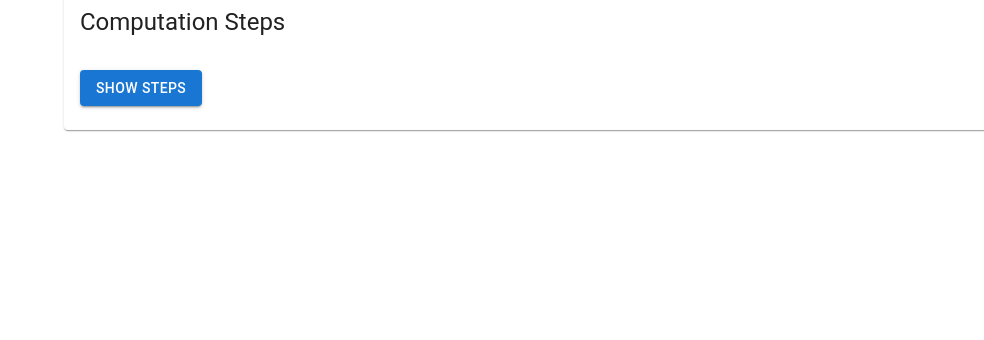
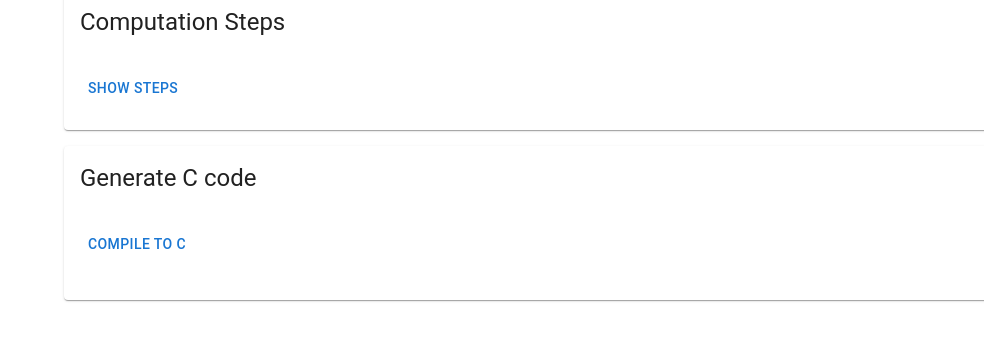
Before and after one commit to Jobhdez/lalg-learn, a React (Vite) app in the folder ui/: page /matrix in a window 1280 px wide. Shown: the part 1015-1355 px from the top of the page, without its empty margins (296-1280 px from the left). Built offline with nearby package versions, Linux system fonts and the light colour scheme.

Commit message:
add compilation step

```diff
--- a/ui/src/components/MatrixExpression.tsx
+++ b/ui/src/components/MatrixExpression.tsx
@@ -19,6 +19,7 @@ const MatrixExpression = () => {
   const [opExp, setOpExp] = React.useState<string>("");
   const [steps, setSteps] = React.useState<string[]>([]);
   const [showSteps, setShowSteps] = React.useState<boolean>(false);
+  const [compiledCode, setCompileCode] = React.useState<string>("");
 
   const compileToMathJax = (operation: string) => {
     const parseMatrix = (matrix: string) => {
@@ -122,6 +123,25 @@ const MatrixExpression = () => {
       });
   }
 
+  function compile_mat_exp() {
+    const mat_interp_api = "http://127.0.0.1:8000/api/c/matrix/";
+    const data = new URLSearchParams();
+    const vec_exp: string = matrix1 + opExp + matrix2;
+    data.append("exp", vec_exp);
+    fetch(mat_interp_api, {
+      method: "POST",
+      headers: {
+        Accept: "application/json",
+        "Content-Type": "application/x-www-form-urlencoded",
+      },
+      body: data,
+    })
+      .then((response) => response.json())
+      .then((data) => {
+        console.log(data.exp);
+        setCompileCode(data.exp);
+      });
+  }
   return (
     <Box p={45}>
       <MathJaxProvider>
@@ -183,8 +203,6 @@ const MatrixExpression = () => {
           <CardContent>
             <Button
               onClick={() => setShowSteps(!showSteps)}
-              variant="contained"
-              color="primary"
             >
               {showSteps ? "Hide Steps" : "Show Steps"}
             </Button>
@@ -197,6 +215,17 @@ const MatrixExpression = () => {
           </CardContent>
         </Card>
       </MathJaxProvider>
+      <Card>
+        <CardHeader title="Generate C code"/>
+        <CardContent>
+      <Button onClick={compile_mat_exp}>Compile to C</Button>
+      <Box>
+            <pre>
+              <code>{compiledCode}</code>
+            </pre>
+      </Box>
+      </CardContent>
+      </Card>
     </Box>
   );
 };
```
